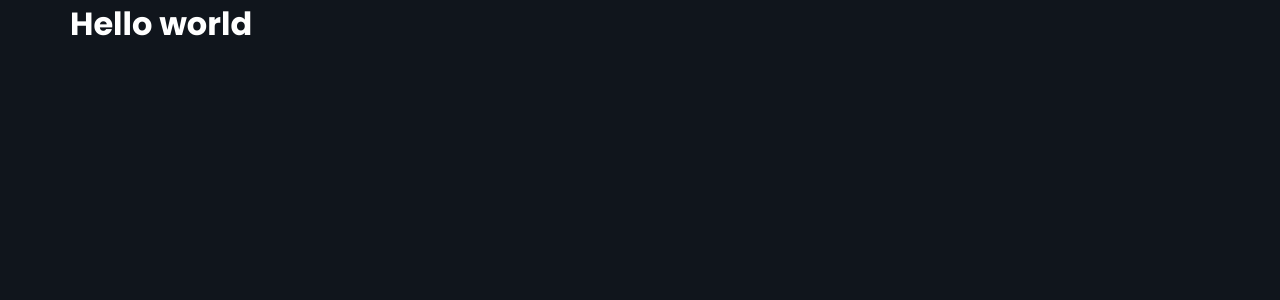
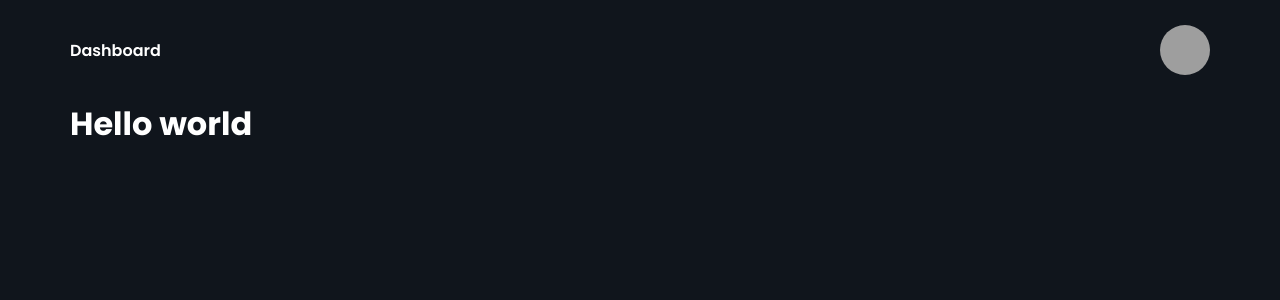
Before and after one commit to Martijn-Faber/learnr_web, a Vue app: page / in a window 1280 px wide. Shown: the top 300 px of the page. Built offline with nearby package versions, Linux system fonts and the light colour scheme; grey boxes are pictures that could not be loaded.

Commit message:
feat(header): add header component

```diff
--- /dev/null
+++ b/src/components/layout/Header.vue
@@ -0,0 +1,33 @@
+<template>
+  <Container>
+    <header>
+      <div>
+        <router-link :to="{ name: 'dashboard' }">Dashboard</router-link>
+      </div>
+      <div><Avatar /></div>
+    </header>
+  </Container>
+</template>
+
+<style lang="scss" scoped>
+header {
+  display: flex;
+  align-items: center;
+  justify-content: space-between;
+  padding: 25px 0;
+}
+</style>
+
+<script lang="ts">
+import { defineComponent } from "vue";
+import Container from "@/components/layout/Container.vue";
+import Avatar from "@/components/base/Avatar.vue";
+
+export default defineComponent({
+  name: "Header",
+  components: {
+    Container,
+    Avatar,
+  },
+});
+</script>
--- a/src/views/Dashboard.vue
+++ b/src/views/Dashboard.vue
@@ -1,4 +1,5 @@
 <template>
+  <Header />
   <Container>
     <h1>Hello world</h1>
   </Container>
@@ -7,11 +8,13 @@
 <script lang="ts">
 import { defineComponent } from "vue";
 import Container from "@/components/layout/Container.vue";
+import Header from "@/components/layout/Header.vue";
 
 export default defineComponent({
   name: "Home",
   components: {
     Container,
+    Header,
   },
 });
 </script>
```
